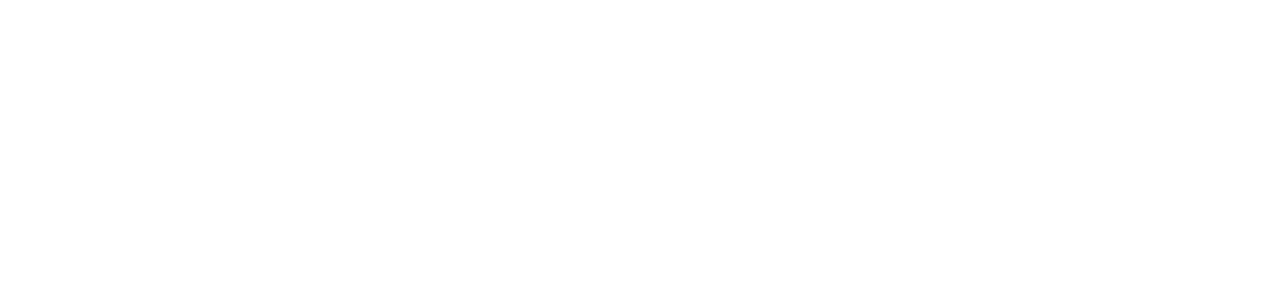
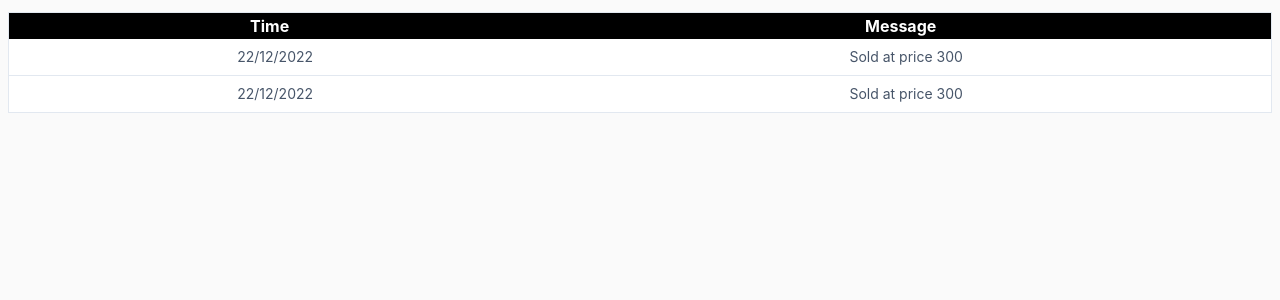
Before and after one commit to takshch/strategy, a React (Create React App) app: page /logs in a window 1280 px wide. Before the commit this address had no page. Shown: the top 300 px of the page. Built offline with nearby package versions, Linux system fonts and the light colour scheme.

Commit message:
Adds /logs page

```diff
--- a/src/App.js
+++ b/src/App.js
@@ -1,5 +1,6 @@
 import { BrowserRouter, Route, Routes } from 'react-router-dom';
 import './App.css';
+import LogsRoute from './routes/Logs';
 import MainRoute from './routes/Main';
 
 function App() {
@@ -7,6 +8,7 @@
     <BrowserRouter>
       <Routes>
         <Route path="/" element={<MainRoute />}></Route>
+        <Route path="/logs" element={<LogsRoute />}></Route>
       </Routes>
     </BrowserRouter>
   );
--- /dev/null
+++ b/src/routes/Logs.jsx
@@ -0,0 +1,26 @@
+function LogsRoute() {
+  return (
+    <div className="w-screen h-screen flex flex-col gap-y-6 py-3 px-2 bg-zinc-50">
+      <table className="table-auto text-center bg-white border-collapse border border-slate-200">
+        <thead className="bg-black text-white">
+          <tr>
+            <th>Time</th>
+            <th>Message</th>
+          </tr>
+        </thead>
+        <tbody className="text-sm text-slate-600">
+          <tr>
+            <td className="border-b border-slate-200 pl-3 py-2">22/12/2022</td>
+            <td className="border-b border-slate-200 pl-3 py-2">Sold at price 300</td>
+          </tr>
+          <tr>
+            <td className="border-b border-slate-200 pl-3 py-2">22/12/2022</td>
+            <td className="border-b border-slate-200 pl-3 py-2">Sold at price 300</td>
+          </tr>
+        </tbody>
+      </table>
+    </div>
+  );
+}
+
+export default LogsRoute;
```
